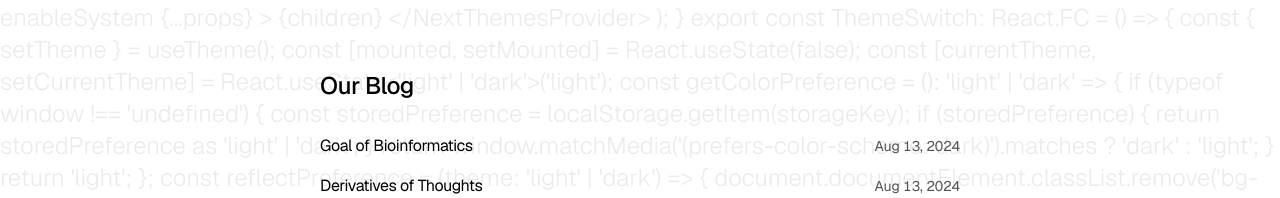
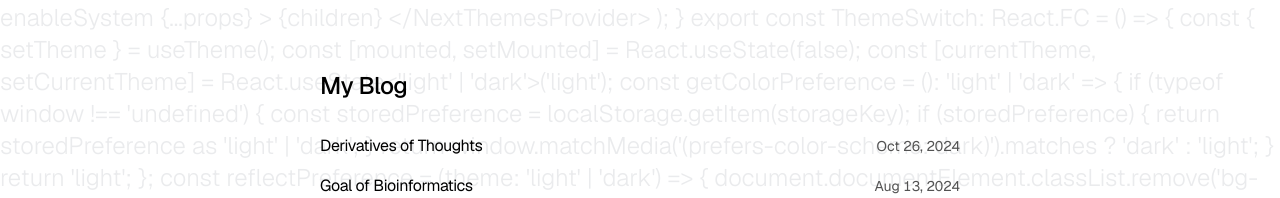
Before and after one commit to GWeale/georgeweale_port, a Next.js app: page /blog in a window 1280 px wide. Shown: the part 126-324 px from the top of the page. Built offline with nearby package versions, Linux system fonts and the light colour scheme.

Commit message:
added more blog posts

```diff
--- a/app/blog/page.tsx
+++ b/app/blog/page.tsx
@@ -11,7 +11,7 @@
 
   return (
     <section>
-      <h1 className="mb-8 text-2xl font-medium tracking-tight">Our Blog</h1>
+      <h1 className="mb-8 text-2xl font-medium tracking-tight">My Blog</h1>
       <div>
         {allBlogs
           .sort((a, b) => {
--- a/content/DerivativesofThough.mdx
+++ b/content/DerivativesofThough.mdx
@@ -1,6 +1,6 @@
 ---
 title: "Derivatives of Thoughts"
-publishedAt: "2024-08-13"
+publishedAt: "2024-10-26"
 summary: "How can deritives be seen in decision making?"
 tags: "derivatives"
 ---
```
